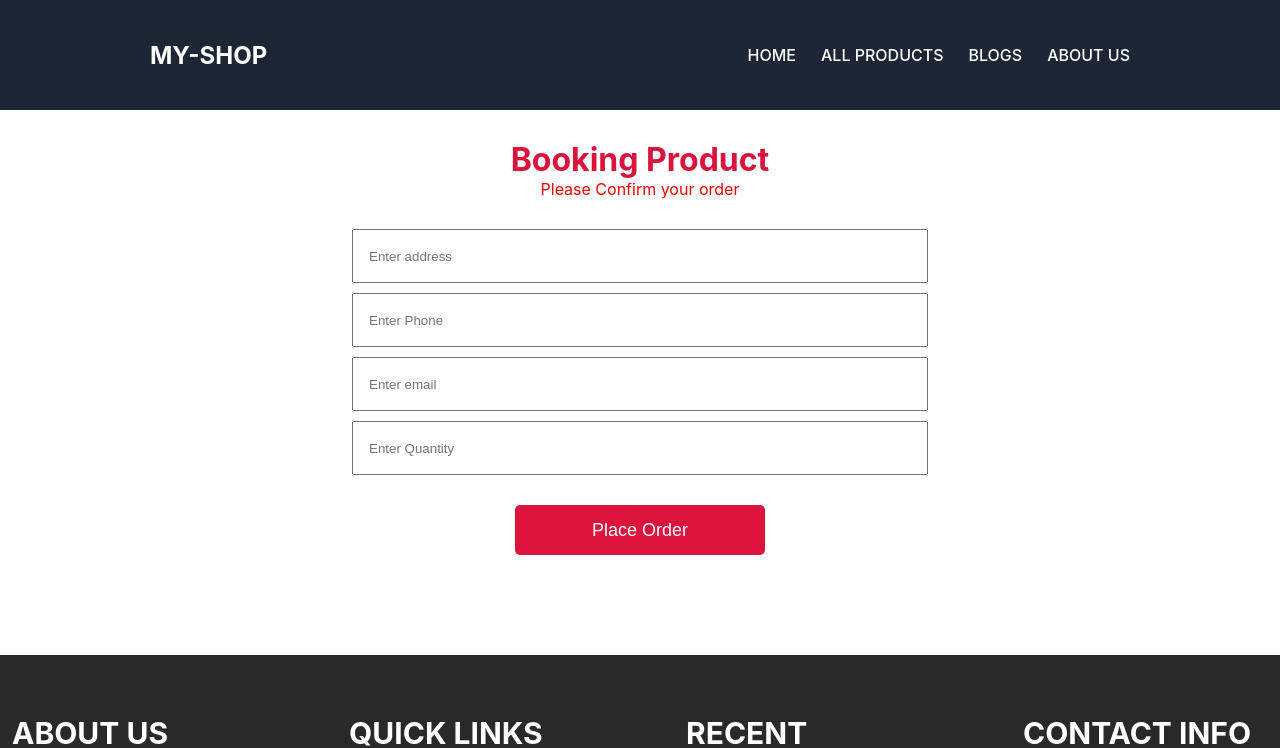
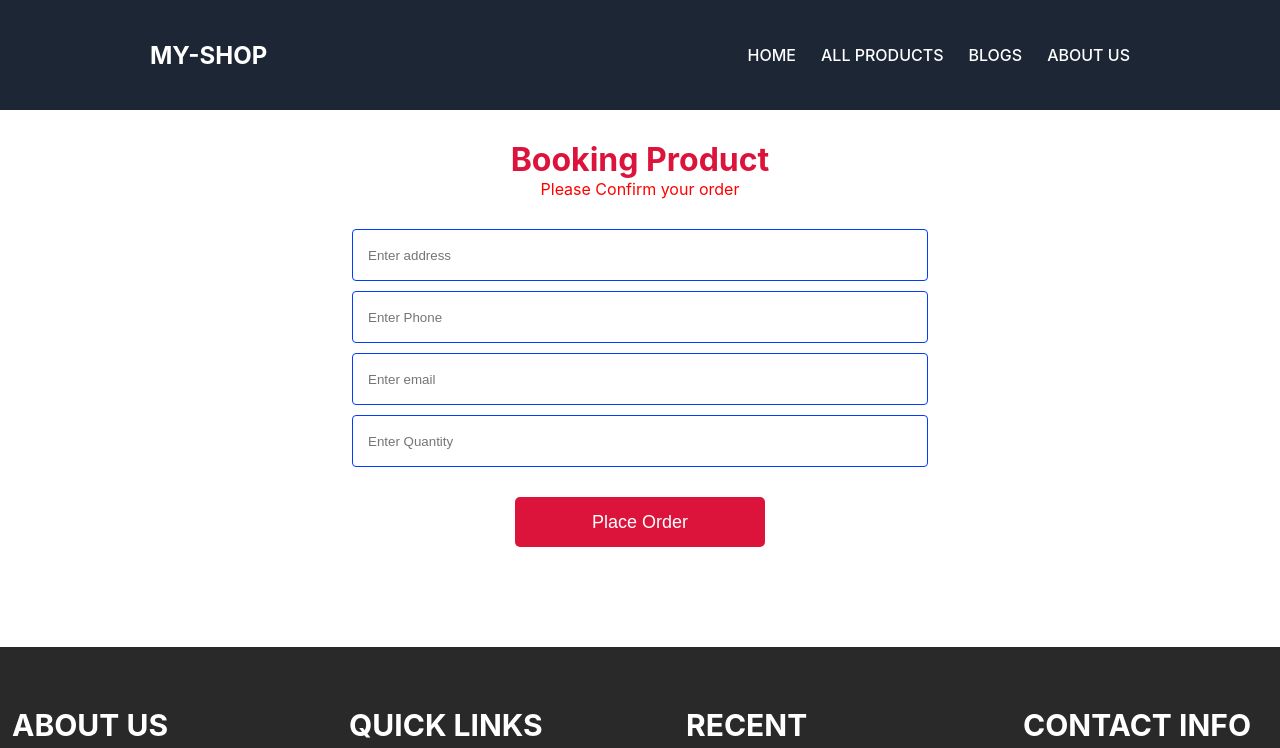
Before and after one commit to uttamsaha/my-shop, a React (Create React App) app: page /products/1 in a window 1280 px wide. Shown: the top 748 px of the page. Built offline with nearby package versions, Linux system fonts and the light colour scheme.

Commit message:
updatd :

```diff
--- a/package.json
+++ b/package.json
@@ -11,6 +11,7 @@
     "react-icons": "^4.4.0",
     "react-router-dom": "^6.3.0",
     "react-scripts": "5.0.1",
+    "sweetalert2": "^11.4.28",
     "web-vitals": "^2.1.4"
   },
   "scripts": {
--- a/src/Pages/Home/Products/Products.js
+++ b/src/Pages/Home/Products/Products.js
@@ -2,6 +2,7 @@ import React, { useEffect, useState } from 'react';
 import SingleProduct from '../SingleProduct/SingleProduct';
 import {BsFillArrowRightCircleFill} from 'react-icons/bs'
 import "./Products.css"
+import { useNavigate } from 'react-router-dom';
 
 const Products = () => {
     const [products, setProducts] = useState([])
@@ -10,6 +11,11 @@ const Products = () => {
         .then(res => res.json())
         .then(data => setProducts(data.slice(0,8)))
     },[])
+
+    const navigate = useNavigate();
+    const seeProducts = () => {
+      navigate("/products")
+    }
   return (
     <div className='products-container'>
         <h1>Available Products</h1>
@@ -18,7 +24,7 @@ const Products = () => {
             products.map(product => <SingleProduct key={product.id} product={product}></SingleProduct>)
           }
         </div>
-        <button className='product-btn'>See All Products <BsFillArrowRightCircleFill/></button>
+        <button className='product-btn' onClick={seeProducts}>See All Products <BsFillArrowRightCircleFill/></button>
     </div>
   )
 }
--- a/src/Pages/Shared/PlaceOrder/PlaceOrder.css
+++ b/src/Pages/Shared/PlaceOrder/PlaceOrder.css
@@ -10,6 +10,8 @@
     height: 50px;
     margin-bottom: 10px;
     padding-left: 15px;
+    border: 1.5px solid rgb(0, 60, 255);
+    border-radius: 4px;
 }
 .booking-info{
     text-align: center;
@@ -37,5 +39,7 @@
     cursor: pointer;
     margin-top: 20px !important;
     gap:10px;
+}
+.input-area input:focus{
     outline: none;
 }
--- a/src/Pages/Shared/PlaceOrder/PlaceOrder.js
+++ b/src/Pages/Shared/PlaceOrder/PlaceOrder.js
@@ -1,9 +1,18 @@
 import React from 'react'
 import { useParams } from 'react-router-dom';
+import Swal from 'sweetalert2'
 import './PlaceOrder.css';
 const PlaceOrder = () => {
     const {productID} = useParams();
     console.log("inside params ",productID);
+
+    const orderConfirm = () => {
+        Swal.fire(
+            'Congratulations!',
+            'Your oder Confirmed!',
+            'success'
+          )
+    }
   return (
     <div>
         <div className="booking-info">
@@ -11,11 +20,11 @@ const PlaceOrder = () => {
         <p>Please Confirm your order</p>
         </div>
         <div className='input-area'>
-            <input type="text" name="" id="" placeholder='Enter address'/>
-            <input type="number" name="" id="" placeholder='Enter Phone'/>
-            <input type="email" name="" id="" placeholder='Enter email' />
-            <input type="number" name="" id="" placeholder='Enter Quantity'/>
-            <button>Place Order</button>
+            <input type="text" name="" id="" placeholder='Enter address' required/>
+            <input type="number" name="" id="" placeholder='Enter Phone' required/>
+            <input type="email" name="" id="" placeholder='Enter email' required/>
+            <input type="number" name="" id="" placeholder='Enter Quantity' required/>
+            <button onClick={orderConfirm}>Place Order</button>
         </div>
     </div>
   )
```
Also changed, not shown: 1 other file (tests, documents, lock files or other folders).
